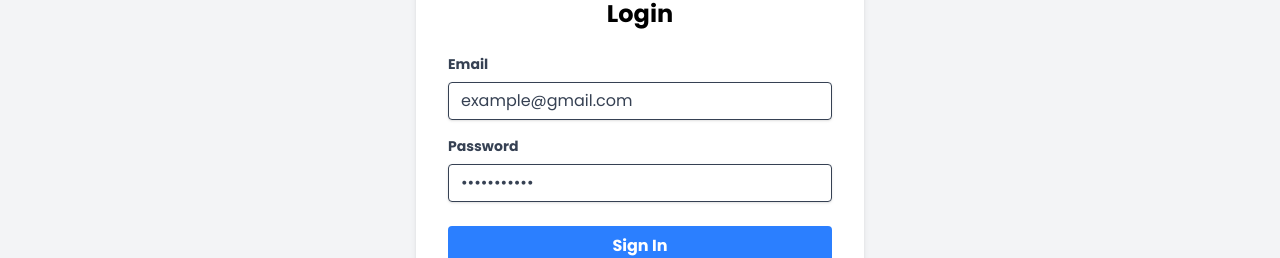
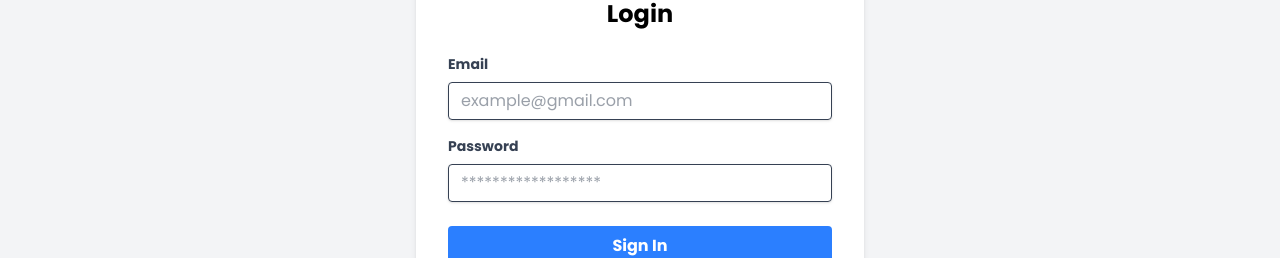
Before and after one commit to shaziaaaaanwer/URL_SHORTNER, a React (Vite) app in the folder FRONTEND/: page /auth in a window 1280 px wide. Shown: the part 303-561 px from the top of the page. Built offline with nearby package versions, Linux system fonts and the light colour scheme.

Commit message:
Update LoginForm.jsx

```diff
--- a/FRONTEND/src/components/LoginForm.jsx
+++ b/FRONTEND/src/components/LoginForm.jsx
@@ -5,8 +5,8 @@ import { login } from "../store/slice/authSlice.js";
 import { useNavigate } from "@tanstack/react-router";
 
 const LoginForm = ({ state }) => {
-  const [email, setEmail] = useState("example@gmail.com");
-  const [password, setPassword] = useState("password123");
+  const [email, setEmail] = useState();
+  const [password, setPassword] = useState();
   const [loading, setLoading] = useState(false);
   const [error, setError] = useState("");
   const navigate = useNavigate();
@@ -52,7 +52,7 @@ const LoginForm = ({ state }) => {
             className="shadow appearance-none border rounded w-full py-2 px-3 text-gray-700 leading-tight focus:outline-none focus:shadow-outline"
             id="email"
             type="email"
-            placeholder="Email"
+            placeholder="example@gmail.com"
             value={email}
             onChange={(e) => setEmail(e.target.value)}
             required
```
